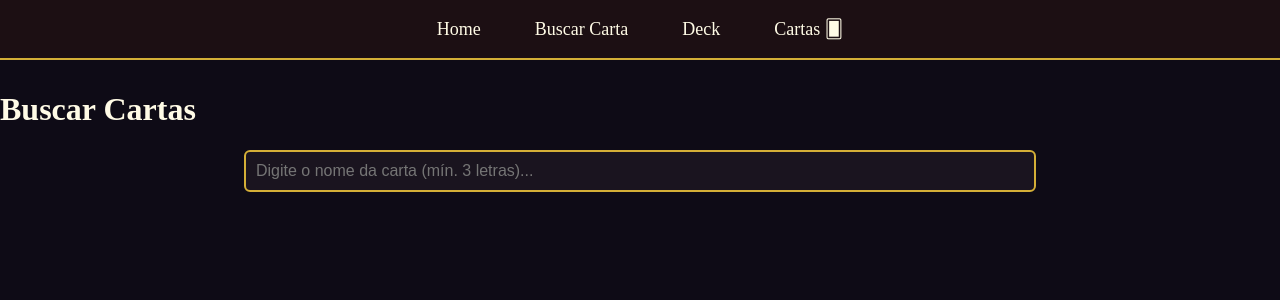
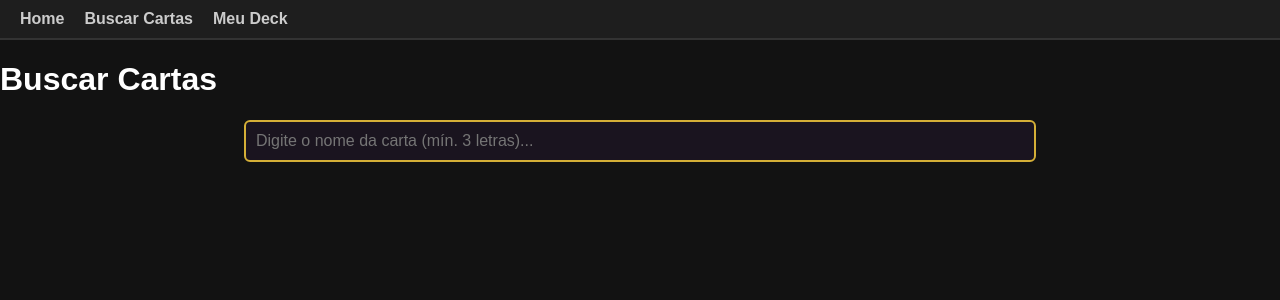
Before and after one commit to GleisonPS/Imprimir_deck_YGO, a Django app: page /BuscaCard/ in a window 1280 px wide. Shown: the top 300 px of the page. Run offline with Django 5.2, Linux system fonts and the light colour scheme.

Commit message:
Refatora o CSS e HTML da página "Buscar Cartas" para unificar a estrutura da navbar e melhorar a legibilidade do código.

```diff
--- a/PrepararD/static/css/BuscarCards.css
+++ b/PrepararD/static/css/BuscarCards.css
@@ -1,81 +1,40 @@
-/* Fonte principal */
+/* ===== Reset ===== */
 body {
-  font-family: 'Cinzel', serif;
-  background-color: #0e0b16;
-  color: #fffbe6;
+  background-color: #121212;
+  font-family: Arial, sans-serif;
   margin: 0;
-  padding-top: 70px; /* compensar menu fixo */
+  padding: 0;
+  color: white;
 }
 
-/* Menu de navegação fixo */
-.menu-topo {
-  background-color: #1c0f13;
-  border-bottom: 2px solid #d4af37;
-  padding: 10px 0;
-  position: fixed;
+/* ===== Navbar ===== */
+.navbar {
+  background: #1e1e1e;
+  padding: 10px 20px;
+  border-bottom: 2px solid #333;
+  position: sticky;
   top: 0;
-  width: 100%;
   z-index: 1000;
 }
 
-.menu-topo ul {
+.navbar ul {
   list-style: none;
-  display: flex;
-  justify-content: center;
-  align-items: center;
   margin: 0;
   padding: 0;
+  display: flex;
+  gap: 20px;
 }
 
-.menu-topo li {
-  margin: 0 15px;
-  position: relative;
+.navbar a {
+  text-decoration: none;
+  color: #ccc;
+  font-weight: bold;
+  transition: color 0.2s;
 }
 
-.menu-topo a,
-.dropbtn {
-  text-decoration: none;
-  font-family: 'Cinzel', serif;
-  font-size: 18px;
-  color: #fffbe6;
-  padding: 8px 12px;
-  border-radius: 4px;
-  background: none;
-  border: none;
-  cursor: pointer;
-  transition: background 0.3s, color 0.3s;
-}
-
-.menu-topo a:hover,
-.dropbtn:hover {
-  background-color: #d4af37;
-  color: #1c0f13;
-}
-
-/* Dropdown do carrinho */
-.dropdown-content {
-  display: none;
-  position: absolute;
-  right: 0;
-  top: 40px;
-  background-color: #2e1f21;
-  min-width: 250px;
-  max-height: 300px;
-  overflow-y: auto;
-  border: 2px solid #d4af37;
-  border-radius: 8px;
-  box-shadow: 0 0 10px rgba(255, 215, 0, 0.3);
-  padding: 10px;
-  z-index: 999;
-}
-
-.dropdown:hover .dropdown-content {
-  display: block;
-}
-
-.dropdown-content .botao {
-  width: 100%;
-  margin-top: 10px;
+.navbar a:hover,
+.navbar a.ativo {
+  color: #ffcc00;
 }
 
 /* Campo de busca */
--- a/PrepararD/templates/BuscaCards.html
+++ b/PrepararD/templates/BuscaCards.html
@@ -3,28 +3,22 @@
 <html lang="pt-br">
 <head>
   <meta charset="UTF-8">
-  <title>BuscaCard</title>
-
-  <link rel="icon" href="#">
+  <title>Buscar Cartas</title>
   <link rel="stylesheet" href="{% static 'css/BuscarCards.css' %}">
 </head>
 <body>
 
-  <!-- 🔷 Menu de navegação fixo -->
-  <nav class="menu-topo">
+  <!-- ===== Navbar ===== -->
+  <nav class="navbar">
     <ul>
       <li><a href="{% url 'home' %}">Home</a></li>
-      <li><a href="{% url 'BuscaCard' %}">Buscar Carta</a></li>
-      <li><a href="{% url 'deck' %}">Deck</a></li>
-      <li class="dropdown">
-        <button class="dropbtn">Cartas 🂠</button>
-        <div class="dropdown-content" id="lista-carrinho">
-          <p style="color: #fffbe6;">Nenhuma carta adicionada.</p>
-        </div>
-      </li>
+      <li><a href="#">Buscar Cartas</a></li>
+      <li><a href="{% url 'deck' %}">Meu Deck</a></li>
     </ul>
   </nav>
-  <main>
+
+  <!-- ===== Conteúdo ===== -->
+   <main>
     <h1>Buscar Cartas</h1>
 
     <input type="text" id="input-busca" placeholder="Digite o nome da carta (mín. 3 letras)...">
```
